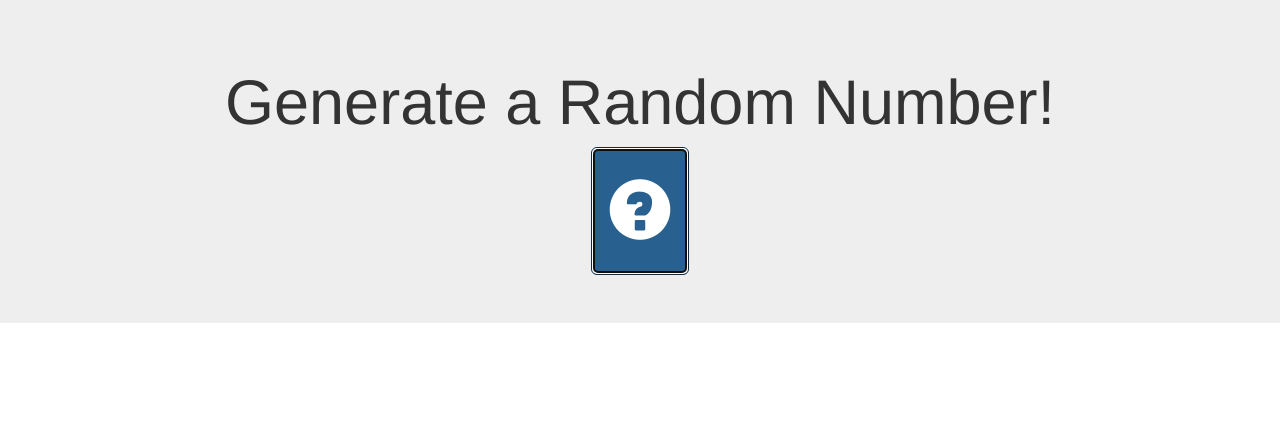
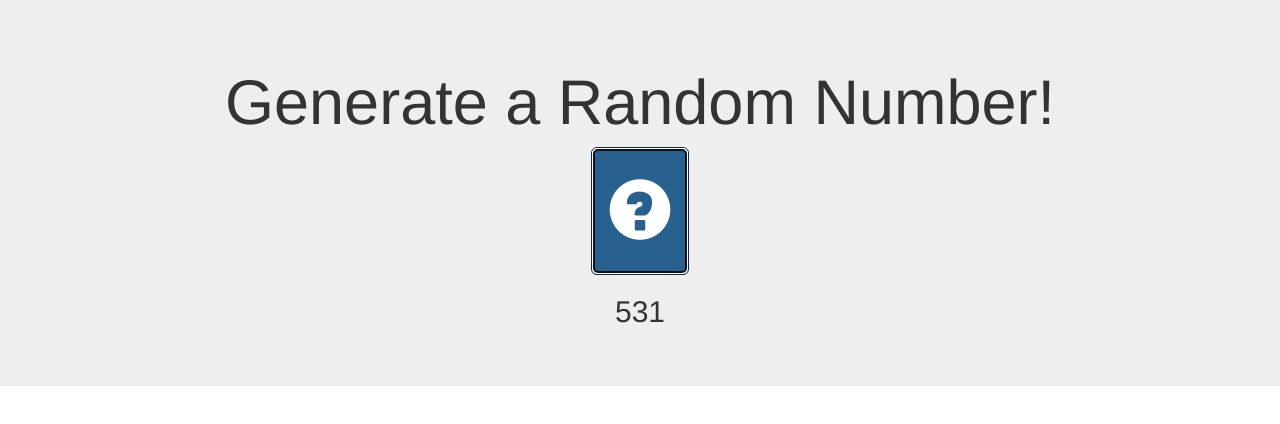
Before and after one commit to buzzingnat/trigger-random, a plain HTML site: page index.html in a window 1280 px wide. Both pictures are taken after a click on the button 639 px from the left and 210 px from the top of the page. Drawn offline with nearby package versions, Linux system fonts and the light colour scheme.

Commit message:
Random Number is generated.

```diff
--- a/index.html
+++ b/index.html
@@ -21,6 +21,7 @@
 
       <!-- Here we have our button for generating random numbers (#random-button) -->
       <button id="random-button" class="btn btn-primary btn-lg"><h1><span class="glyphicon glyphicon-question-sign"></span></h1></button>
+      <h2 id="numberPlace"></h2>
 
     </div>
 
@@ -33,9 +34,13 @@
 
     $(document).ready(function() {
 
+
       // CREATE THE MISSING CODE HERE. Your code should add content to the random-number div.
       // ...
-
+      $("#random-button").on("click", function(){
+        var displayNum=Math.floor(Math.random()*1000);
+        $("#numberPlace").text(displayNum);
+      });
 
       // ...
 
```
